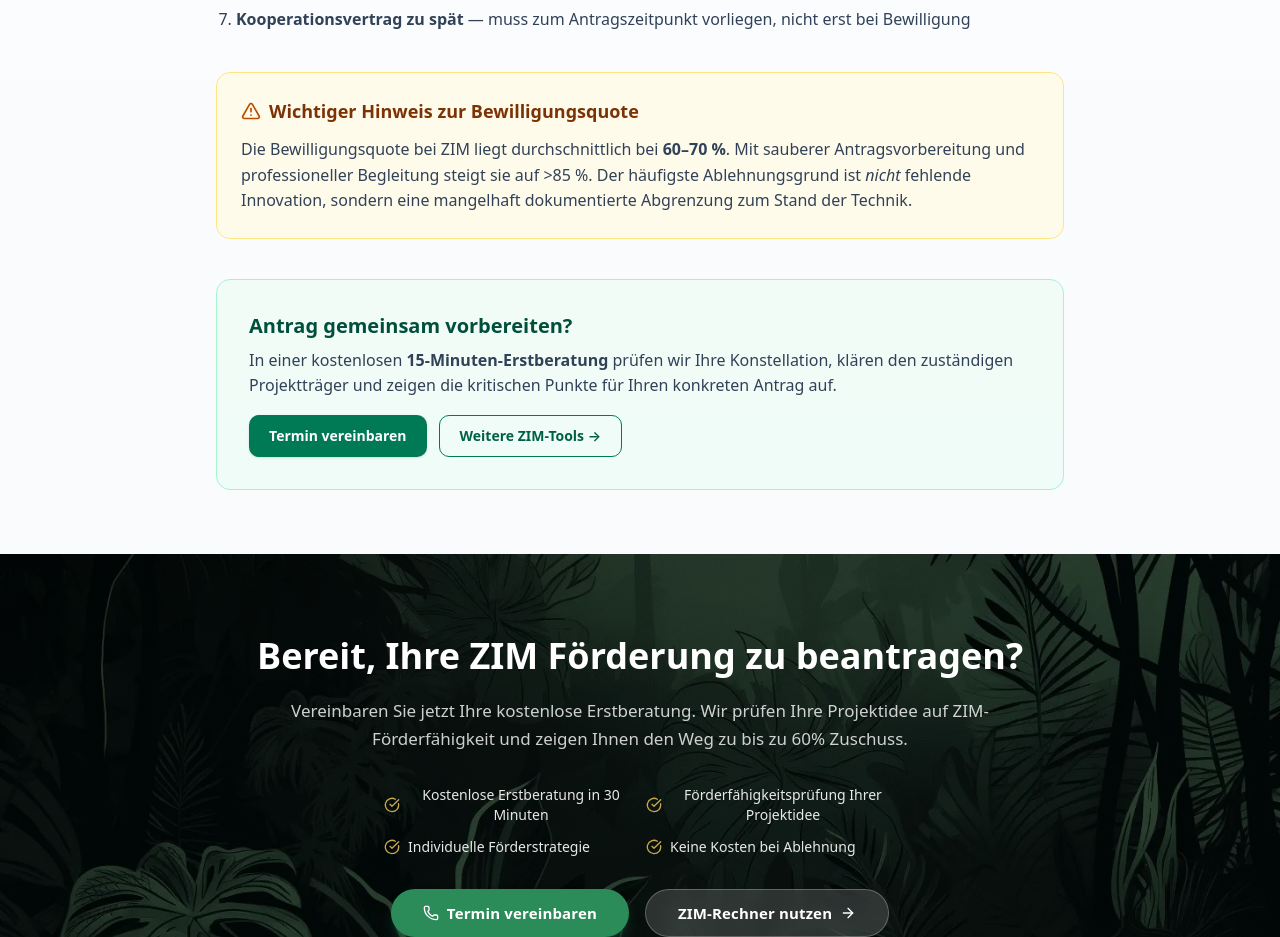
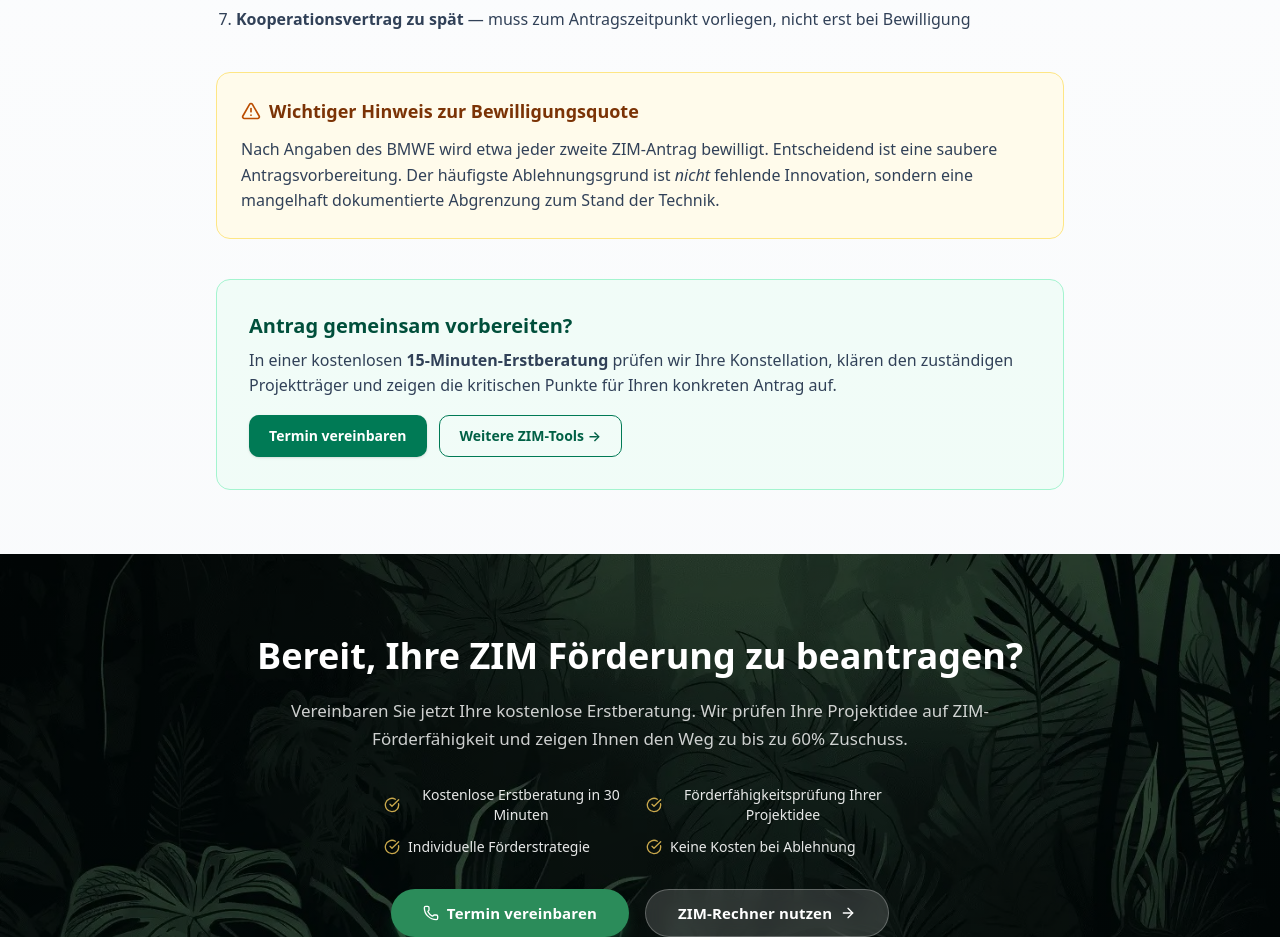
Before and after one commit to stevek77/zim-foerderung, a Next.js app: page /tools/zim-antragscheckliste in a window 1280 px wide. Shown: the part 1580-2517 px from the top of the page. Built offline with nearby package versions, Linux system fonts and the light colour scheme; a web font is replaced by a local one.

Commit message:
Antragscheckliste: Erfolgsquoten-Aussage durch BMWE-Angabe ersetzt

```diff
--- a/src/app/tools/zim-antragscheckliste/page.tsx
+++ b/src/app/tools/zim-antragscheckliste/page.tsx
@@ -237,9 +237,8 @@
               </h3>
             </div>
             <p className="text-slate-700">
-              Die Bewilligungsquote bei ZIM liegt durchschnittlich bei{" "}
-              <strong>60–70 %</strong>. Mit sauberer Antrags­vorbereitung und
-              professioneller Begleitung steigt sie auf &gt;85 %. Der häufigste
+              Nach Angaben des BMWE wird etwa jeder zweite ZIM-Antrag bewilligt. Entscheidend
+              ist eine saubere Antragsvorbereitung. Der häufigste
               Ablehnungsgrund ist <em>nicht</em> fehlende Innovation, sondern
               eine mangelhaft dokumentierte Abgrenzung zum Stand der Technik.
             </p>
```
